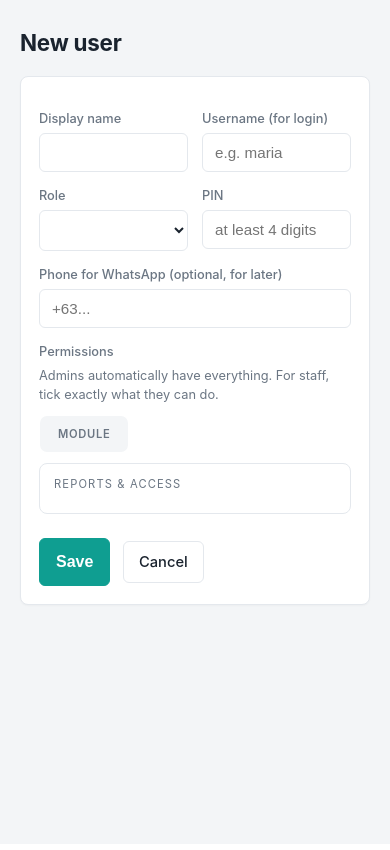
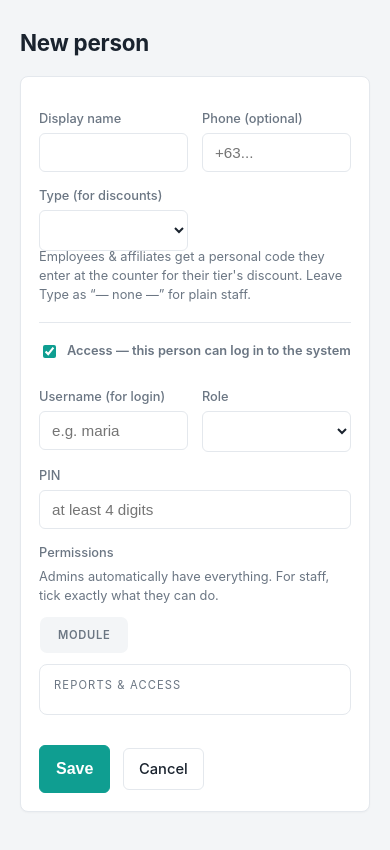
Before and after one commit to vvapsam/awaken-inventory-system, a FastAPI app: template app/templates/staff_form.html in a window 390 px wide. Before the commit the page ends 607 px from the top, so only its background shows below. Run offline with FastAPI, Linux system fonts and the light colour scheme; the template is opened without the code that fills it, so the values that code supplies are empty; parts of the project's set-up code (start-up, migrations or seed data) failed here and were passed over.

Commit message:
Merge staff/employees/affiliates into unified Users table
- Staff table now holds everyone: person_type (employee/affiliate),
  personal discount_code, and has_access flag gating login.
- username/pin now nullable; login + auth require has_access.
- Users admin page: Type dropdown, auto-generated code, Access checkbox
  that reveals role/username/PIN/permissions.
- Sale.discount_person_id replaces discount_code_id; mobile resolves
  codes via Staff.discount_code + active PricingGroup of that kind;
  daily cap counted per person.
- Startup migration folds legacy discount_codes into non-access people.
- Old /admin/discount-codes redirects to Users. 24/24 tests pass.

Co-Authored-By: Claude Opus 4.8 <noreply@anthropic.com>
Claude-Session: https://claude.ai/code/session_01MoPp6kkNS6YsG22itFhBHZ

```diff
--- a/app/auth.py
+++ b/app/auth.py
@@ -24,6 +24,6 @@ def current_staff(request, db) -> Staff | None:
     if not sid:
         return None
     staff = db.get(Staff, sid)
-    if staff and staff.is_active:
+    if staff and staff.is_active and staff.has_access:
         return staff
     return None
--- a/app/main.py
+++ b/app/main.py
@@ -25,7 +25,7 @@ from .models import (
     DEFAULT_STAFF_PERMS, ROLES, UNITS, can, can_any, perm_set, module_for_type,
     Customer, Payment, Product, Sale, SaleItem, Staff, StockMovement,
     Coach, Member, COACH_TYPES, Invoice, InvoiceItem, InvoicePayment,
-    PricingGroup, PricingGroupItem, DiscountCode, PRICING_KINDS,
+    PricingGroup, PricingGroupItem, DiscountCode, PRICING_KINDS, PERSON_TYPES,
 )
 
 APP_TZ = os.environ.get("APP_TZ", "Asia/Manila")
@@ -91,11 +91,22 @@ def startup():
         conn.execute(text("ALTER TABLE pricing_groups ADD COLUMN IF NOT EXISTS daily_item_limit INTEGER"))
         conn.execute(text("ALTER TABLE sales ADD COLUMN IF NOT EXISTS discount_code_id INTEGER REFERENCES discount_codes(id) ON DELETE SET NULL"))
         conn.execute(text("ALTER TABLE sales ADD COLUMN IF NOT EXISTS discounted_qty INTEGER NOT NULL DEFAULT 0"))
+        # Unified people: staff table also holds employees/affiliates (may have no login)
+        conn.execute(text("ALTER TABLE staff ALTER COLUMN username DROP NOT NULL"))
+        conn.execute(text("ALTER TABLE staff ALTER COLUMN pin_hash DROP NOT NULL"))
+        conn.execute(text("ALTER TABLE staff ALTER COLUMN pin_salt DROP NOT NULL"))
+        conn.execute(text("ALTER TABLE staff ADD COLUMN IF NOT EXISTS person_type VARCHAR"))
+        conn.execute(text("ALTER TABLE staff ADD COLUMN IF NOT EXISTS discount_code VARCHAR"))
+        conn.execute(text("CREATE UNIQUE INDEX IF NOT EXISTS staff_discount_code_uq ON staff (discount_code)"))
+        conn.execute(text("ALTER TABLE staff ADD COLUMN IF NOT EXISTS has_access BOOLEAN NOT NULL DEFAULT TRUE"))
+        conn.execute(text("ALTER TABLE sales ADD COLUMN IF NOT EXISTS discount_person_id INTEGER REFERENCES staff(id) ON DELETE SET NULL"))
     db = next(get_db())
     try:
-        # Backfill usernames for any rows missing one, keeping them unique.
+        # Backfill usernames only for people WITH system access who are missing one.
         taken = set(u for (u,) in db.query(Staff.username).all() if u)
-        for st in db.query(Staff).filter((Staff.username == None) | (Staff.username == "")).all():  # noqa: E711
+        for st in db.query(Staff).filter(
+                Staff.has_access == True,  # noqa: E712
+                (Staff.username == None) | (Staff.username == "")).all():  # noqa: E711
             base = _slugify(st.name)
             u, i = base, 1
             while u in taken:
@@ -113,6 +124,28 @@ def startup():
             db.add(Staff(username="admin", name="Admin", role="admin",
                          pin_hash=h, pin_salt=s, permissions=""))
             db.commit()
+        # One-time migration: fold legacy discount_codes into the people table.
+        # Each code becomes a non-access person (Employee/Affiliate) carrying the code.
+        try:
+            legacy = db.query(DiscountCode).all()
+        except Exception:
+            legacy = []
+        if legacy:
+            existing_codes = set(c for (c,) in db.query(Staff.discount_code).all() if c)
+            for lc in legacy:
+                if not lc.code or lc.code in existing_codes:
+                    continue
+                kind = (lc.group.kind if lc.group else "") or "employee"
+                db.add(Staff(
+                    name=lc.holder_name or lc.code,
+                    person_type=kind,
+                    discount_code=lc.code,
+                    has_access=False,
+                    is_active=bool(lc.is_active),
+                    permissions="",
+                ))
+                existing_codes.add(lc.code)
+            db.commit()
     finally:
         db.close()
 
@@ -193,8 +226,9 @@ def login_form(request: Request, db: Session = Depends(get_db)):
 @app.post("/login", response_class=HTMLResponse)
 def login(request: Request, username: str = Form(...), pin: str = Form(...), db: Session = Depends(get_db)):
     uname = (username or "").strip().lower()
-    staff = db.query(Staff).filter(func.lower(Staff.username) == uname, Staff.is_active).first()
-    if not staff or not verify_pin(pin, staff.pin_hash, staff.pin_salt):
+    staff = db.query(Staff).filter(func.lower(Staff.username) == uname,
+                                   Staff.is_active, Staff.has_access).first()
+    if not staff or not staff.pin_hash or not verify_pin(pin, staff.pin_hash, staff.pin_salt):
         return templates.TemplateResponse(
             "login.html", {"request": request, "error": "Wrong username or PIN."}
         )
@@ -586,7 +620,9 @@ def staff_list(request: Request, db: Session = Depends(get_db)):
     if redir:
         return redir
     people = db.query(Staff).order_by(Staff.is_active.desc(), Staff.name).all()
-    return render(request, "staff.html", db, staff, people=people)
+    usage = {p.id: _code_used_today(db, p.id) for p in people if p.discount_code}
+    return render(request, "staff.html", db, staff, people=people, usage=usage,
+                  PERSON_TYPES=PERSON_TYPES)
 
 
 @app.get("/admin/staff/new", response_class=HTMLResponse)
@@ -594,7 +630,8 @@ def staff_new(request: Request, db: Session = Depends(get_db)):
     staff, redir = require(request, db, admin=True)
     if redir:
         return redir
-    return render(request, "staff_form.html", db, staff, person=None, error=None)
+    return render(request, "staff_form.html", db, staff, person=None, error=None,
+                  PERSON_TYPES=PERSON_TYPES)
 
 
 def _clean_perms(values):
@@ -603,6 +640,26 @@ def _clean_perms(values):
 
 def _norm_username(u):
     return "".join(c for c in (u or "").strip().lower() if c.isalnum() or c in "._-")
+
+
+def _gen_code(db, name, person_type, exclude_id=None):
+    """Make a unique personal discount code like EMP-JOHN01 / AFF-MARY01."""
+    prefix = "AFF" if person_type == "affiliate" else "EMP"
+    base = "".join(ch for ch in (name or "").upper() if ch.isalnum())[:4] or "CODE"
+    q = db.query(Staff).filter(Staff.discount_code != None)  # noqa: E711
+    if exclude_id:
+        q = q.filter(Staff.id != exclude_id)
+    taken = set(c for (c,) in q.with_entities(Staff.discount_code).all() if c)
+    i = 1
+    while True:
+        c = f"{prefix}-{base}{i:02d}"
+        if c not in taken:
+            return c
+        i += 1
+
+
+def _norm_code(c):
+    return "".join(ch for ch in (c or "").strip().upper() if ch.isalnum() or ch == "-")
 
 
 @app.post("/admin/staff/new")
@@ -612,23 +669,49 @@ async def staff_create(request: Request, db: Session = Depends(get_db)):
         return redir
     form = await request.form()
     name = (form.get("name") or "").strip()
-    username = _norm_username(form.get("username"))
-    role = form.get("role") if form.get("role") in ROLES else "staff"
-    pin = form.get("pin") or ""
-    phone = (form.get("phone") or "").strip()
-    perms = _clean_perms(form.getlist("permissions"))
-    if not name or not username:
+    person_type = form.get("person_type") or ""
+    if person_type not in ("", "employee", "affiliate"):
+        person_type = ""
+    has_access = form.get("has_access") == "on"
+    if not name:
         return render(request, "staff_form.html", db, staff, person=None,
-                      error="Name and username are required.")
-    if db.query(Staff).filter(func.lower(Staff.username) == username).first():
-        return render(request, "staff_form.html", db, staff, person=None,
-                      error=f"Username '{username}' is already taken.")
-    if len(pin) < 4:
-        return render(request, "staff_form.html", db, staff, person=None,
-                      error="PIN must be at least 4 digits.")
-    h, s = hash_pin(pin)
-    db.add(Staff(username=username, name=name, role=role, pin_hash=h, pin_salt=s,
-                 permissions=perms, phone=phone or None))
+                      error="Name is required.", PERSON_TYPES=PERSON_TYPES)
+
+    # --- discount code (only for employee / affiliate) ---
+    code = None
+    if person_type:
+        code = _norm_code(form.get("discount_code")) or _gen_code(db, name, person_type)
+        if db.query(Staff).filter(Staff.discount_code == code).first():
+            return render(request, "staff_form.html", db, staff, person=None,
+                          error=f"Discount code '{code}' is already taken.",
+                          PERSON_TYPES=PERSON_TYPES)
+
+    new = Staff(name=name, person_type=person_type or None, discount_code=code,
+                has_access=has_access, permissions="",
+                phone=(form.get("phone") or "").strip() or None)
+
+    # --- system access side ---
+    if has_access:
+        username = _norm_username(form.get("username"))
+        pin = form.get("pin") or ""
+        if not username:
+            return render(request, "staff_form.html", db, staff, person=None,
+                          error="Username is required when Access is granted.",
+                          PERSON_TYPES=PERSON_TYPES)
+        if db.query(Staff).filter(func.lower(Staff.username) == username).first():
+            return render(request, "staff_form.html", db, staff, person=None,
+                          error=f"Username '{username}' is already taken.",
+                          PERSON_TYPES=PERSON_TYPES)
+        if len(pin) < 4:
+            return render(request, "staff_form.html", db, staff, person=None,
+                          error="PIN must be at least 4 digits.",
+                          PERSON_TYPES=PERSON_TYPES)
+        new.username = username
+        new.role = form.get("role") if form.get("role") in ROLES else "staff"
+        new.pin_hash, new.pin_salt = hash_pin(pin)
+        new.permissions = _clean_perms(form.getlist("permissions"))
+
+    db.add(new)
     db.commit()
     return RedirectResponse("/admin/staff", status_code=303)
 
@@ -639,7 +722,8 @@ def staff_edit(request: Request, sid: int, db: Session = Depends(get_db)):
     if redir:
         return redir
     person = db.get(Staff, sid)
-    return render(request, "staff_form.html", db, staff, person=person, error=None)
+    return render(request, "staff_form.html", db, staff, person=person, error=None,
+                  PERSON_TYPES=PERSON_TYPES)
 
 
 @app.post("/admin/staff/{sid}/edit")
@@ -652,24 +736,53 @@ async def staff_update(request: Request, sid: int, db: Session = Depends(get_db)
         return RedirectResponse("/admin/staff", status_code=303)
     form = await request.form()
     name = (form.get("name") or "").strip()
-    username = _norm_username(form.get("username"))
-    pin = form.get("pin") or ""
-    if username and username != person.username:
-        if db.query(Staff).filter(func.lower(Staff.username) == username,
-                                  Staff.id != person.id).first():
-            return render(request, "staff_form.html", db, staff, person=person,
-                          error=f"Username '{username}' is already taken.")
-        person.username = username
+    person_type = form.get("person_type") or ""
+    if person_type not in ("", "employee", "affiliate"):
+        person_type = ""
+    has_access = form.get("has_access") == "on"
+
+    def _err(msg):
+        return render(request, "staff_form.html", db, staff, person=person,
+                      error=msg, PERSON_TYPES=PERSON_TYPES)
+
     person.name = name or person.name
-    person.role = form.get("role") if form.get("role") in ROLES else "staff"
     person.phone = (form.get("phone") or "").strip() or None
     person.is_active = form.get("is_active") == "on"
-    person.permissions = _clean_perms(form.getlist("permissions"))
-    if pin.strip():
-        if len(pin) < 4:
-            return render(request, "staff_form.html", db, staff, person=person,
-                          error="PIN must be at least 4 digits.")
-        person.pin_hash, person.pin_salt = hash_pin(pin)
+
+    # --- discount side ---
+    if person_type:
+        wanted = _norm_code(form.get("discount_code"))
+        if not wanted:
+            wanted = person.discount_code or _gen_code(db, person.name, person_type, exclude_id=person.id)
+        if wanted != person.discount_code and db.query(Staff).filter(
+                Staff.discount_code == wanted, Staff.id != person.id).first():
+            return _err(f"Discount code '{wanted}' is already taken.")
+        person.person_type = person_type
+        person.discount_code = wanted
+    else:
+        person.person_type = None
+        person.discount_code = None
+
+    # --- system access side ---
+    person.has_access = has_access
+    if has_access:
+        username = _norm_username(form.get("username"))
+        pin = form.get("pin") or ""
+        if not username:
+            return _err("Username is required when Access is granted.")
+        if username != (person.username or ""):
+            if db.query(Staff).filter(func.lower(Staff.username) == username,
+                                      Staff.id != person.id).first():
+                return _err(f"Username '{username}' is already taken.")
+            person.username = username
+        person.role = form.get("role") if form.get("role") in ROLES else "staff"
+        person.permissions = _clean_perms(form.getlist("permissions"))
+        if pin.strip():
+            if len(pin) < 4:
+                return _err("PIN must be at least 4 digits.")
+            person.pin_hash, person.pin_salt = hash_pin(pin)
+        elif not person.pin_hash:
+            return _err("Set a PIN (at least 4 digits) for this login.")
     db.commit()
     return RedirectResponse("/admin/staff", status_code=303)
 
@@ -1849,12 +1962,12 @@ def coach_bill(request: Request, cid: int, db: Session = Depends(get_db)):
 
 
 # ---------- pricing tiers (Employee / Affiliate discounts on selected items) ----------
-def _code_used_today(db, code_id):
-    """Total discounted item-units redeemed by a code so far today (Manila)."""
+def _code_used_today(db, person_id):
+    """Total discounted item-units redeemed by a person's code so far today (Manila)."""
     tz = _tz()
     start = datetime.combine(datetime.now(tz).date(), datetime.min.time()).replace(tzinfo=tz)
     return int(db.query(func.coalesce(func.sum(Sale.discounted_qty), 0))
-               .filter(Sale.discount_code_id == code_id, Sale.sold_at >= start).scalar() or 0)
+               .filter(Sale.discount_person_id == person_id, Sale.sold_at >= start).scalar() or 0)
 
 
 @app.get("/admin/pricing", response_class=HTMLResponse)
@@ -1949,65 +2062,10 @@ def pricing_delete(request: Request, gid: int, db: Session = Depends(get_db)):
     return RedirectResponse("/admin/pricing", status_code=303)
 
 
-# ---------- discount codes (per employee / affiliate) ----------
-@app.get("/admin/discount-codes", response_class=HTMLResponse)
+# Discount codes now live on people (see Users page). Keep the old URL working.
+@app.get("/admin/discount-codes")
 def codes_list(request: Request, db: Session = Depends(get_db)):
-    staff, redir = require(request, db, admin=True)
-    if redir:
-        return redir
-    codes = (db.query(DiscountCode).order_by(DiscountCode.is_active.desc(),
-             DiscountCode.holder_name).all())
-    groups = db.query(PricingGroup).filter(PricingGroup.is_active).order_by(
-        PricingGroup.kind, PricingGroup.name).all()
-    usage = {c.id: _code_used_today(db, c.id) for c in codes}
-    return render(request, "codes.html", db, staff, codes=codes, groups=groups, usage=usage)
-
-
-@app.post("/admin/discount-codes/new")
-def codes_new(request: Request, holder_name: str = Form(...), group_id: str = Form(...),
-              code: str = Form(""), db: Session = Depends(get_db)):
-    staff, redir = require(request, db, admin=True)
-    if redir:
-        return redir
-    g = db.get(PricingGroup, int(group_id)) if group_id else None
-    if g and holder_name.strip():
-        c = (code or "").strip().upper()
-        if not c:
-            prefix = "EMP" if g.kind == "employee" else "AFF"
-            base = "".join(ch for ch in holder_name.upper() if ch.isalnum())[:4] or "CODE"
-            n = db.query(func.count(DiscountCode.id)).scalar() or 0
-            c = f"{prefix}-{base}{n+1:02d}"
-        # ensure unique
-        if not db.query(DiscountCode).filter(DiscountCode.code == c).first():
-            db.add(DiscountCode(code=c, holder_name=holder_name.strip(), group_id=g.id))
-            db.commit()
-    return RedirectResponse("/admin/discount-codes", status_code=303)
-
-
-@app.post("/admin/discount-codes/{cid}/toggle")
-def codes_toggle(request: Request, cid: int, db: Session = Depends(get_db)):
-    staff, redir = require(request, db, admin=True)
-    if redir:
-        return redir
-    c = db.get(DiscountCode, cid)
-    if c:
-        c.is_active = not c.is_active
-        db.commit()
-    return RedirectResponse("/admin/discount-codes", status_code=303)
-
-
-@app.post("/admin/discount-codes/{cid}/delete")
-def codes_delete(request: Request, cid: int, db: Session = Depends(get_db)):
-    staff, redir = require(request, db, admin=True)
-    if redir:
-        return redir
-    c = db.get(DiscountCode, cid)
-    if c:
-        db.query(Sale).filter(Sale.discount_code_id == cid).update({"discount_code_id": None})
-        db.flush()
-        db.delete(c)
-        db.commit()
-    return RedirectResponse("/admin/discount-codes", status_code=303)
+    return RedirectResponse("/admin/staff", status_code=303)
 
 
 @app.get("/healthz")
--- a/app/templates/base.html
+++ b/app/templates/base.html
@@ -11,7 +11,7 @@
 {% if staff %}
 {% set p = request.url.path %}
 {% set ns = namespace(title='AWAKEN Inventory') %}
-{% for pre,label in [('/dashboard','Dashboard'),('/sales','Transactions'),('/invoices','Transactions'),('/payments','Transactions'),('/stock','Stock'),('/orders','Orders'),('/movement','Stock in/out'),('/admin/products','Items'),('/admin/inventory-value','Inventory Value'),('/admin/reports','Reports'),('/coaches','Coaches'),('/customer','Customers'),('/records','Records'),('/admin/pricing','Pricing'),('/admin/discount-codes','Discount codes'),('/admin/staff','Users')] %}
+{% for pre,label in [('/dashboard','Dashboard'),('/sales','Transactions'),('/invoices','Transactions'),('/payments','Transactions'),('/stock','Stock'),('/orders','Orders'),('/movement','Stock in/out'),('/admin/products','Items'),('/admin/inventory-value','Inventory Value'),('/admin/reports','Reports'),('/coaches','Coaches'),('/customer','Customers'),('/records','Records'),('/admin/pricing','Pricing'),('/admin/staff','Users')] %}
   {% if p.startswith(pre) %}{% set ns.title = label %}{% endif %}
 {% endfor %}
 {% set parts = staff.name.split() %}
--- a/app/templates/pricing.html
+++ b/app/templates/pricing.html
@@ -24,7 +24,7 @@
 
 <div class="row-between">
   <div><h1 style="margin:0">Pricing tiers</h1><p class="muted small" style="margin:2px 0 0">Base price is normal. Employee &amp; Affiliate tiers give a % discount on selected items.</p></div>
-  <a class="btn" href="/admin/discount-codes">🎟 Discount codes</a>
+  <a class="btn" href="/admin/staff">🎟 People &amp; codes</a>
 </div>
 
 {% if not group %}
--- a/app/templates/staff_form.html
+++ b/app/templates/staff_form.html
@@ -1,6 +1,6 @@
 {% extends "base.html" %}
 {% block body %}
-<h1>{{ 'Edit user' if person else 'New user' }}</h1>
+<h1>{{ 'Edit person' if person else 'New person' }}</h1>
 {% if error %}<div class="error">{{ error }}</div>{% endif %}
 
 {% set current = (person.permissions or '').split(',') if person else [] %}
@@ -11,14 +11,40 @@
       <input name="name" value="{{ person.name if person else '' }}" required>
     </div>
     <div>
-      <label>Username (for login)</label>
-      <input name="username" value="{{ person.username if person else '' }}"
-             autocapitalize="none" autocorrect="off" spellcheck="false"
-             placeholder="e.g. maria" required>
+      <label>Phone (optional)</label>
+      <input name="phone" value="{{ person.phone if person and person.phone else '' }}" placeholder="+63...">
     </div>
   </div>
 
   <div class="two-col">
+    <div>
+      <label>Type (for discounts)</label>
+      <select name="person_type" id="ptype" onchange="toggleType()">
+        {% for k, lbl in PERSON_TYPES %}
+        <option value="{{ k }}" {% if (person and (person.person_type or '') == k) or (not person and k == '') %}selected{% endif %}>{{ lbl }}</option>
+        {% endfor %}
+      </select>
+    </div>
+    <div id="code-wrap">
+      <label>Discount code {% if person %}{% else %}(blank = auto-generate){% endif %}</label>
+      <input name="discount_code" value="{{ person.discount_code if person and person.discount_code else '' }}"
+             autocapitalize="characters" autocorrect="off" spellcheck="false"
+             placeholder="e.g. EMP-MARY01" style="text-transform:uppercase">
+    </div>
+  </div>
+  <p class="muted small" id="type-note" style="margin-top:-4px">Employees &amp; affiliates get a personal code they enter at the counter for their tier's discount. Leave Type as “— none —” for plain staff.</p>
+
+  <hr style="border:0;border-top:1px solid var(--line);margin:18px 0">
+
+  <label class="check" style="font-weight:600"><input type="checkbox" name="has_access" id="hasaccess" onchange="toggleAccess()" {% if not person or person.has_access %}checked{% endif %}> Access — this person can log in to the system</label>
+
+  <div id="access-block" style="margin-top:12px">
+    <div class="two-col">
+      <div>
+        <label>Username (for login)</label>
+        <input name="username" value="{{ person.username if person and person.username else '' }}"
+               autocapitalize="none" autocorrect="off" spellcheck="false" placeholder="e.g. maria">
+      </div>
       <div>
         <label>Role</label>
         <select name="role" id="role" onchange="toggleRole()">
@@ -27,14 +53,10 @@
           {% endfor %}
         </select>
       </div>
-    <div>
-      <label>PIN {% if person %}(blank = keep current){% endif %}</label>
-      <input name="pin" type="password" inputmode="numeric" placeholder="at least 4 digits" {% if not person %}required{% endif %}>
-    </div>
     </div>
 
-  <label>Phone for WhatsApp (optional, for later)</label>
-  <input name="phone" value="{{ person.phone if person and person.phone else '' }}" placeholder="+63...">
+    <label>PIN {% if person %}(blank = keep current){% endif %}</label>
+    <input name="pin" type="password" inputmode="numeric" placeholder="at least 4 digits">
 
     <div id="perm-block">
       <label>Permissions</label>
@@ -60,7 +82,7 @@
       </table>
 
       <div class="perm-group">
-      <div class="perm-group-title">Reports & access</div>
+        <div class="perm-group-title">Reports &amp; access</div>
         {% for akey, alabel in ACCESS_DEFS %}
         <label class="check perm-check">
           <input type="checkbox" name="permissions" value="{{ akey }}"
@@ -70,21 +92,33 @@
         {% endfor %}
       </div>
     </div>
+  </div>
 
   {% if person %}
-  <label class="check"><input type="checkbox" name="is_active" {% if person.is_active %}checked{% endif %}> Active</label>
+  <label class="check" style="margin-top:14px"><input type="checkbox" name="is_active" {% if person.is_active %}checked{% endif %}> Active</label>
   {% endif %}
 
+  <div style="margin-top:14px">
     <button type="submit" class="btn primary big">Save</button>
     <a class="btn" href="/admin/staff">Cancel</a>
+  </div>
 </form>
 
 <script>
+function toggleType(){
+  var t = document.getElementById('ptype').value;
+  document.getElementById('code-wrap').style.display = t ? '' : 'none';
+  document.getElementById('type-note').style.display = t ? 'none' : '';
+}
 function toggleRole(){
   var isAdmin = document.getElementById('role').value === 'admin';
   document.getElementById('perm-block').style.opacity = isAdmin ? .4 : 1;
   document.querySelectorAll('#perm-block input[type=checkbox]').forEach(function(c){ c.disabled = isAdmin; });
 }
-toggleRole();
+function toggleAccess(){
+  var on = document.getElementById('hasaccess').checked;
+  document.getElementById('access-block').style.display = on ? '' : 'none';
+}
+toggleType(); toggleRole(); toggleAccess();
 </script>
 {% endblock %}
```
Also changed, not shown: app/mobile.py (+36 -22 lines), app/models.py (+17 -6 lines), app/templates/staff.html (+18 -12 lines). Lines whose indentation alone changed are shown as unchanged.
